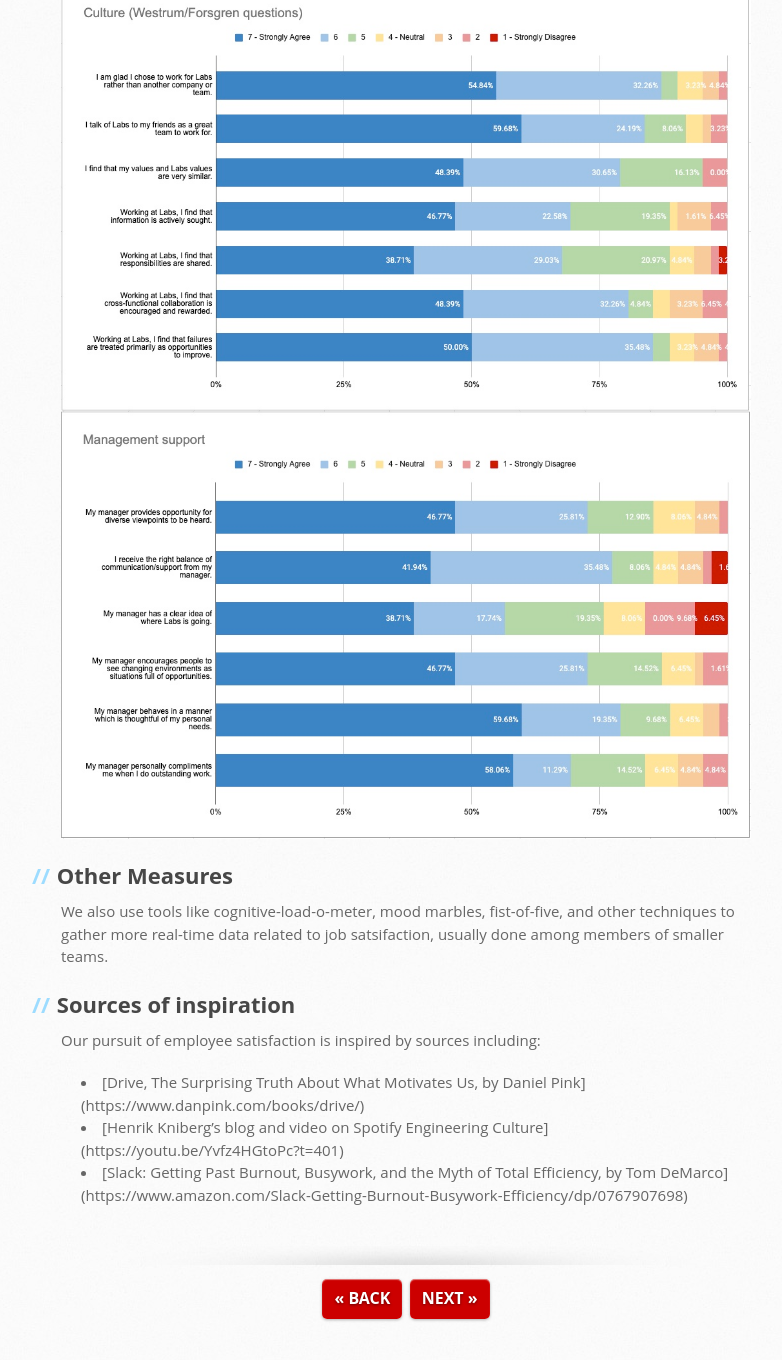
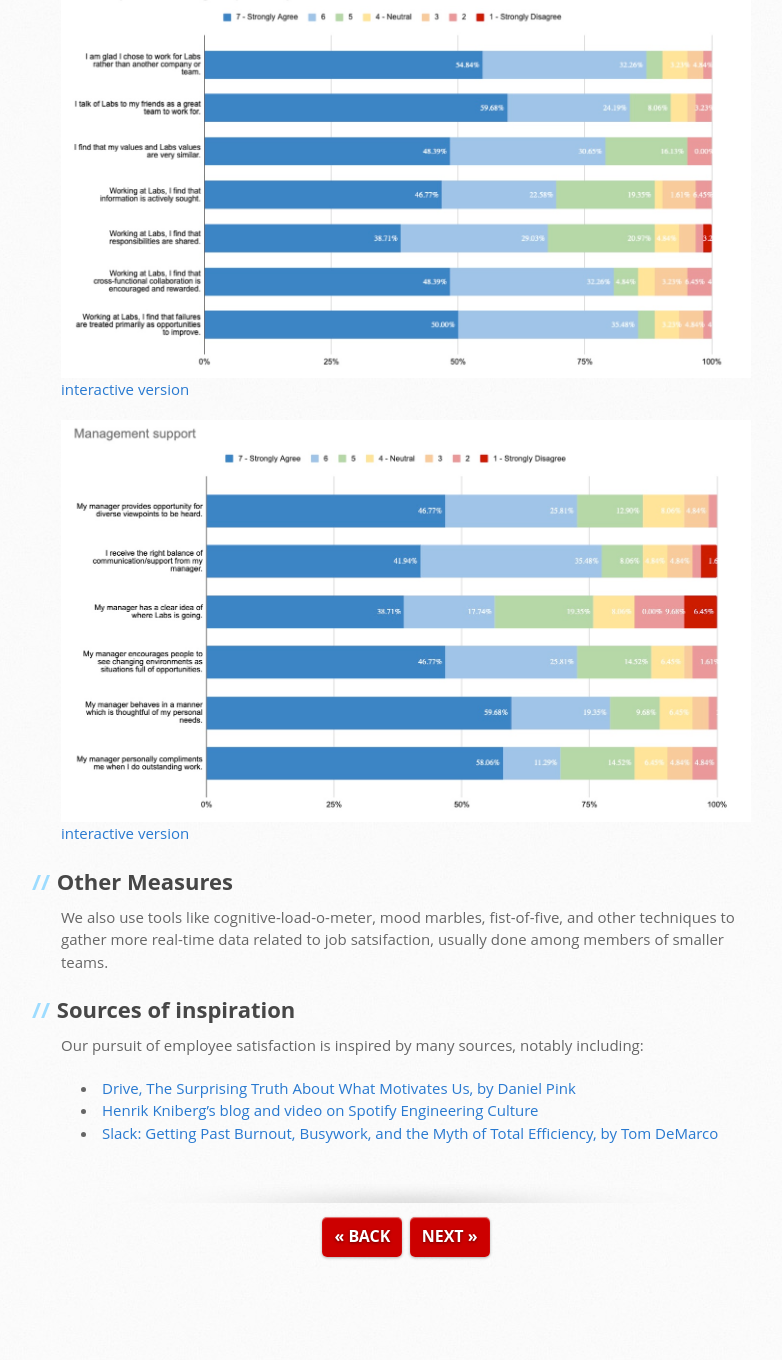
Before and after one commit to rht-labs/rht-labs.github.io, a Jekyll site: the page built from _docs/happiness-index.md, in a window 1280 px wide and 1400 px high, scrolled down 1660 px. Shown: the top 1360 px of the window, without its empty margins (109-891 px from the left). Built offline with Jekyll 4.4.1, drawn with Linux system fonts in a browser that asks for light colours; after the commit the page ends 2998 px from its top, so only the background shows below that.

```diff
--- a/_docs/happiness-index.md
+++ b/_docs/happiness-index.md
@@ -43,7 +43,12 @@ The employee net promoter score (eNPS) is based on the question:
 Survey Details
 -------------------
 ![happiness-culture-2021.jpg](../images/happiness-culture-2021.jpg)
+[interactive version](https://docs.google.com/spreadsheets/d/e/2PACX-1vTenX00Cf3_ZU5i2CEJjRfTFbHPQGaU3Y3GzR-yI0y3z1zPvcaH6UA7Lq6kK3P7y7P9BPYeKYufw9cg/pubchart?oid=1624428586&format=interactive)
+
 ![happiness-mgmt-2021.jpg](../images/happiness-mgmt-2021.jpg)
+[interactive version](https://docs.google.com/spreadsheets/d/e/2PACX-1vTenX00Cf3_ZU5i2CEJjRfTFbHPQGaU3Y3GzR-yI0y3z1zPvcaH6UA7Lq6kK3P7y7P9BPYeKYufw9cg/pubchart?oid=42700771&format=interactive)
+
+
 
 Other Measures
 --------------
@@ -53,7 +58,7 @@ We also use tools like cognitive-load-o-meter, mood marbles, fist-of-five, and o
 
 Sources of inspiration
 ----------------------
-Our pursuit of employee satisfaction is inspired by sources including:
-* [Drive, The Surprising Truth About What Motivates Us, by Daniel Pink] (https://www.danpink.com/books/drive/)
-* [Henrik Kniberg's blog and video on Spotify Engineering Culture] (https://youtu.be/Yvfz4HGtoPc?t=401)
-* [Slack: Getting Past Burnout, Busywork, and the Myth of Total Efficiency, by Tom DeMarco] (https://www.amazon.com/Slack-Getting-Burnout-Busywork-Efficiency/dp/0767907698)
+Our pursuit of employee satisfaction is inspired by many sources, notably including:
+* [Drive, The Surprising Truth About What Motivates Us, by Daniel Pink](https://www.danpink.com/books/drive/)
+* [Henrik Kniberg's blog and video on Spotify Engineering Culture](https://youtu.be/Yvfz4HGtoPc?t=401)
+* [Slack: Getting Past Burnout, Busywork, and the Myth of Total Efficiency, by Tom DeMarco](https://www.amazon.com/Slack-Getting-Burnout-Busywork-Efficiency/dp/0767907698)
```
Also changed, not shown: images/happiness-culture-2021.jpg, images/happiness-mgmt-2021.jpg.
